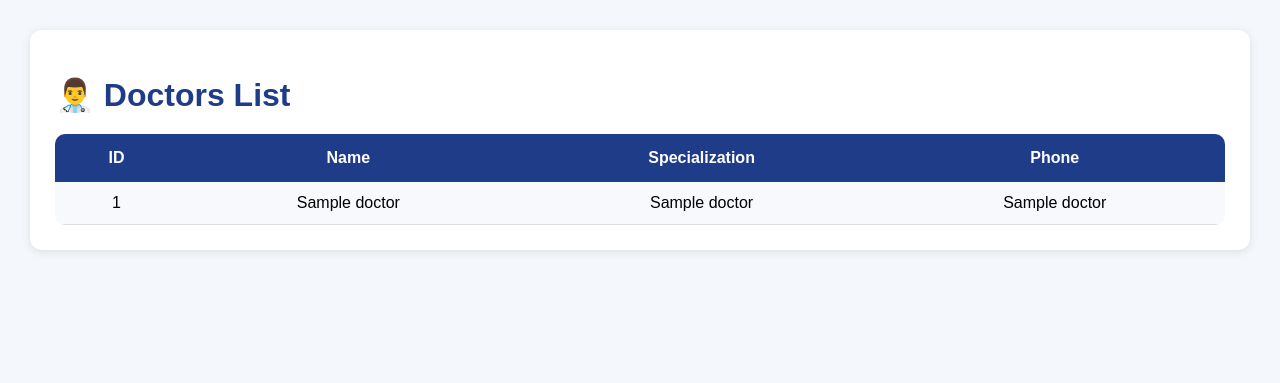
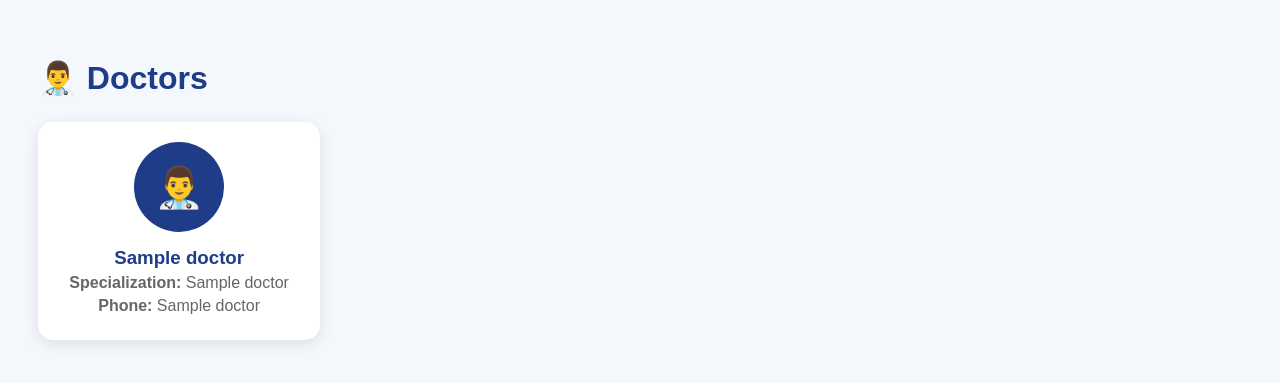
Before and after one commit to swathi04721/Hospital-Management-System, a Flask app: page /view_doctors in a window 1280 px wide. Shown: the top 383 px of the page. Run offline with Flask 3, Linux system fonts and the light colour scheme; a database or web service that is not in the repository returns one stand-in record (values such as "Sample title"); some libraries are stand-ins or nearby versions.

Commit message:
improved doctors page ui

```diff
--- a/templates/view_doctors.html
+++ b/templates/view_doctors.html
@@ -1,88 +1,78 @@
 <!DOCTYPE html>
 <html>
 <head>
-    <title>Doctors List</title>
+    <title>Doctors</title>
 
     <style>
-
         body{
             font-family:Arial, sans-serif;
             background:#f4f7fc;
-            margin:0;
             padding:30px;
-        }
-
-        .container{
-            background:white;
-            padding:25px;
-            border-radius:12px;
-            box-shadow:0 2px 10px rgba(0,0,0,0.1);
         }
 
         h1{
             color:#1f3c88;
-            margin-bottom:20px;
+            margin-bottom:25px;
         }
 
-        table{
-            width:100%;
-            border-collapse:collapse;
-            border-radius:10px;
-            overflow:hidden;
+        .grid{
+            display:grid;
+            grid-template-columns:repeat(auto-fill, minmax(250px,1fr));
+            gap:25px;
         }
 
-        th{
+        .card{
+            background:white;
+            border-radius:15px;
+            padding:20px;
+            text-align:center;
+            box-shadow:0 4px 15px rgba(0,0,0,0.1);
+            transition:0.3s;
+        }
+
+        .card:hover{
+            transform:translateY(-5px);
+        }
+
+        .avatar{
+            width:90px;
+            height:90px;
+            border-radius:50%;
             background:#1f3c88;
             color:white;
-            padding:15px;
-            text-align:center;
+            display:flex;
+            align-items:center;
+            justify-content:center;
+            font-size:40px;
+            margin:0 auto 15px;
         }
 
-        td{
-            padding:12px;
-            text-align:center;
-            border-bottom:1px solid #ddd;
+        .card h3{
+            margin:10px 0 5px;
+            color:#1f3c88;
         }
 
-        tr:nth-child(even){
-            background:#f8f9fc;
+        .card p{
+            color:#666;
+            margin:5px 0;
         }
-
-        tr:hover{
-            background:#eef3ff;
-        }
-
     </style>
 
 </head>
-
 <body>
 
-<div class="container">
+<h1>👨‍⚕️ Doctors</h1>
 
-    <h1>👨‍⚕️ Doctors List</h1>
+<div class="grid">
 
-    <table>
-
-        <tr>
-            <th>ID</th>
-            <th>Name</th>
-            <th>Specialization</th>
-            <th>Phone</th>
-        </tr>
-
-        {% for doctor in doctors %}
-
-        <tr>
-            <td>{{ doctor[0] }}</td>
-            <td>{{ doctor[1] }}</td>
-            <td>{{ doctor[2] }}</td>
-            <td>{{ doctor[3] }}</td>
-        </tr>
-
-        {% endfor %}
-
-    </table>
+{% for doctor in doctors %}
+    <div class="card">
+        <div class="avatar">👨‍⚕️</div>
+        <h3>{{ doctor[1] }}</h3>
+        <p><b>Specialization:</b> {{ doctor[2] }}</p>
+        <p><b>Phone:</b> {{ doctor[3] }}</p>
+    </div>
+{% endfor %}
 
 </div>
 
```
